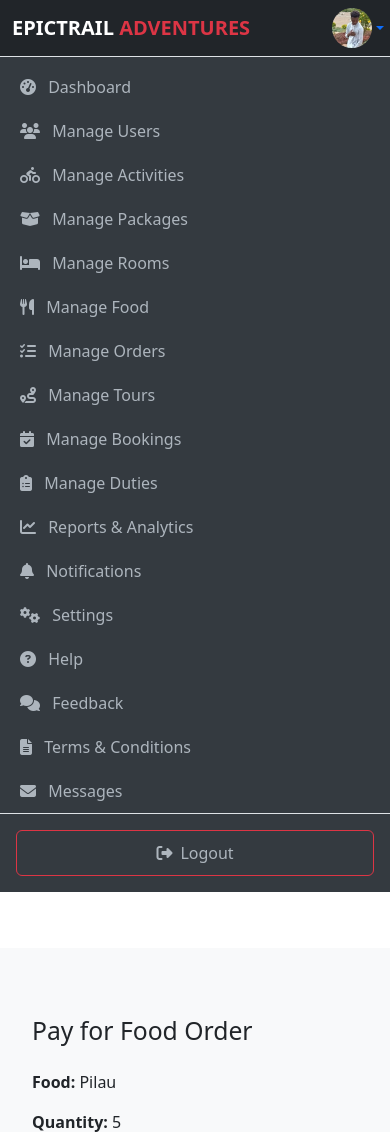
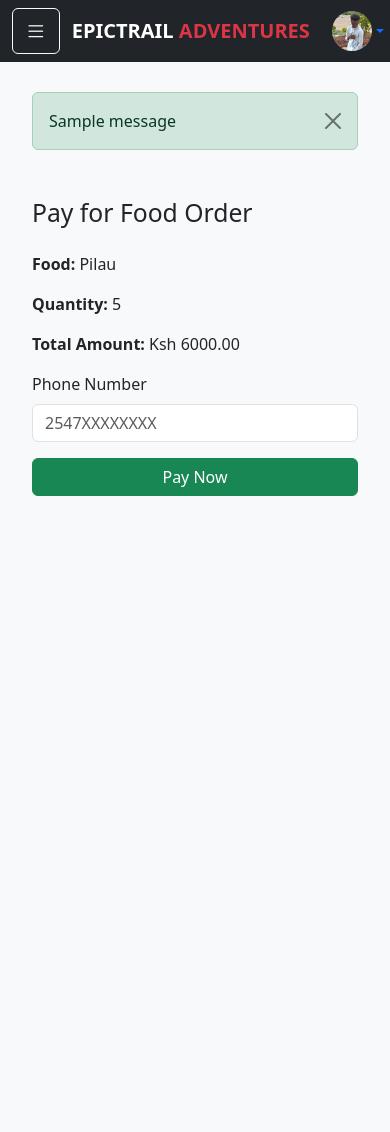
Before and after one commit to kelvin-nyale/EpicTrail-online-booking-and-resource-management-system, a Django app: page /pay-food/2/ in a window 390 px wide. Shown: the top 1132 px of the page. After the commit the page ends 496 px from the top, so only its background shows below. Run offline with Django 5.2, Linux system fonts and the light colour scheme; a user stored in the database is signed in; data comes from the database, SQL or seed files in the repository; both versions use the stored data as it was after the commit; tables that the repository leaves empty hold one stand-in row (values such as "Sample post"); one stand-in notice (Sample message) is shown.

Commit message:
Added M-PESA payment integration

```diff
--- a/myApp/templates/base.admin.html
+++ b/myApp/templates/base.admin.html
@@ -78,6 +78,22 @@
                 margin-left: 0;
             }
         }
+        @media (max-width: 991.98px) {
+    .sidebar {
+        position: fixed;
+        top: 56px;
+        left: 0;
+        width: 250px;
+        height: calc(100vh - 56px);
+        background-color: #343a40;
+        padding-top: 1rem;
+        z-index: 1050;
+    }
+    .content {
+        margin-left: 0 !important;
+    }
+}
+
     </style>
 </head>
 
@@ -85,6 +101,11 @@
     <!-- Top Navbar -->
 <nav class="navbar navbar-expand-lg navbar-dark bg-dark">
     <div class="container-fluid">
+        <!-- Sidebar Toggle Button for Mobile -->
+        <button class="btn btn-outline-light d-lg-none me-2" type="button" data-bs-toggle="collapse" data-bs-target="#sidebarMenu">
+            <i class="bi bi-list fs-4"></i>
+        </button>
+
         <a class="navbar-brand" href="#"><strong>EPICTRAIL <span class="text-danger">ADVENTURES</span></strong></a>
 
         <div class="d-flex align-items-center">
@@ -128,16 +149,14 @@
 </nav>
 
 <!-- Sidebar -->
-    <div class="sidebar">
+<div class="collapse d-lg-block sidebar" id="sidebarMenu">
     <h5 class="text-center py-3 border-bottom">Menu</h5>
 
-        <!-- Sidebar Menu -->
     <a href="{% url 'admin_dashboard' %}"><i class="fas fa-tachometer-alt me-2"></i> Dashboard</a>
     <a href="{% url 'users' %}"><i class="fas fa-users me-2"></i> Manage Users</a>
     <a href="{% url 'activity_list' %}"><i class="fas fa-biking me-2"></i> Manage Activities</a>
     <a href="{% url 'list_packages' %}"><i class="fas fa-box-open me-2"></i> Manage Packages</a>
     <a href="{% url 'list_rooms' %}"><i class="fas fa-bed me-2"></i> Manage Rooms</a>
-        <!-- <a href="{% url 'room_types' %}"><i class="fas fa-plus-circle me-2"></i> Manage Room Types</a> -->
     <a href="{% url 'food_list' %}"><i class="fas fa-utensils me-2"></i> Manage Food</a>
     <a href="{% url 'manage_orders' %}"><i class="fas fa-tasks me-2"></i> Manage Orders</a>
     <a href="{% url 'tours' %}"><i class="fas fa-route me-2"></i> Manage Tours</a>
@@ -149,14 +168,13 @@
     <a href="#"><i class="fas fa-question-circle me-2"></i> Help</a>
     <a href="#"><i class="fas fa-comments me-2"></i> Feedback</a>
     <a href="#"><i class="fas fa-file-alt me-2"></i> Terms & Conditions</a>
-        <a href="#"><i class="fas fa-envelope me-2"></i> Messages</a>
+    <a href="#"><i class="fas fa-envelope me-2 mb-5"></i> Messages</a>
 
     <!-- Logout button at the bottom -->
-        <div class="p-3 border-top" style="position: relative; bottom: 0; width: 100%;">
+    <!-- <div class="p-3 border-top" style="position: relative; bottom: 0; width: 100%;">
         <a href="{% url 'logout' %}" class="btn btn-outline-danger w-100"><i class="fas fa-sign-out-alt me-2"></i>Logout</a>
+    </div> -->
 </div>
-    </div>
-
     <!-- Main Content -->
     <div class="content">
         {% block content %}
--- a/myApp/templates/dashboard.staff.html
+++ b/myApp/templates/dashboard.staff.html
@@ -3,7 +3,7 @@
 
 <!-- Stats -->
 <div class="row mb-4">
-    <div class="col-md-4">
+    <div class="col-md-4 g-2">
         <div class="card shadow-sm">
             <div class="card-body text-center">
                 <h5>Upcoming Bookings</h5>
@@ -14,7 +14,7 @@
             </div>
         </div>
     </div>
-    <div class="col-md-4">
+    <div class="col-md-4 g-2">
         <div class="card shadow-sm">
             <div class="card-body text-center">
                 <h5>Bookings to be Approved</h5>
@@ -23,7 +23,7 @@
             </div>
         </div>
     </div>
-    <div class="col-md-4">
+    <div class="col-md-4 g-2">
         <div class="card shadow-sm">
             <div class="card-body text-center">
                 <h5>Assigned Resources</h5>
--- a/myApp/templates/dashboard.user.html
+++ b/myApp/templates/dashboard.user.html
@@ -3,7 +3,7 @@
 
 <!-- Overview Cards -->
 <div class="row mb-4">
-    <div class="col-md-6 col-lg-4">
+    <div class="col-md-6 col-lg-4 g-2">
         <div class="card shadow-sm">
             <div class="card-body text-center">
                 <h5>My Bookings</h5>
@@ -11,7 +11,7 @@
             </div>
         </div>
     </div>
-    <div class="col-md-6 col-lg-4">
+    <div class="col-md-6 col-lg-4 g-2">
         <div class="card shadow-sm">
             <div class="card-body text-center">
                 <h5>Available Services</h5>
@@ -19,7 +19,7 @@
             </div>
         </div>
     </div>
-    <div class="col-md-6 col-lg-4">
+    <div class="col-md-6 col-lg-4 g-2">
         <div class="card shadow-sm">
             <div class="card-body text-center">
                 <h5>Notifications</h5>
--- a/myApp/templates/pay_food.html
+++ b/myApp/templates/pay_food.html
@@ -2,6 +2,17 @@
 {% block title %}Pay for Food Order{% endblock %}
 
 {% block content %}
+{% if messages %}
+<div class="container mt-3">
+    {% for message in messages %}
+        <div class="alert alert-{{ message.tags }} alert-dismissible fade show" role="alert">
+            {{ message }}
+            <button type="button" class="btn-close" data-bs-dismiss="alert" aria-label="Close"></button>
+        </div>
+    {% endfor %}
+</div>
+{% endif %}
+
 <div class="container mt-5">
     <h2 class="mb-4">Pay for Food Order</h2>
 
--- a/myApp/views.py
+++ b/myApp/views.py
@@ -26,6 +26,7 @@ from django.core import management
 from .models import SystemSetting
 
 # for initiating stk push
+from .mpesa import initiate_stk_push
 import json
 import requests, base64
 from requests.auth import HTTPBasicAuth
@@ -1409,27 +1410,6 @@ def reports_analytics(request):
 
 # --- USERS ---
 
-# @login_required
-# def place_order(request):
-#     foods = Food.objects.all()
-
-#     if request.method == "POST":
-#         food_id = request.POST.get("food")
-#         quantity = int(request.POST.get("quantity"))
-#         check_in = request.POST.get("check_in")
-
-#         food = get_object_or_404(Food, id=food_id)
-
-#         FoodOrder.objects.create(
-#             user=request.user,
-#             food=food,
-#             quantity=quantity,
-#             check_in=check_in,
-#             status="Pending"
-#         )
-#         return redirect("my_orders")  # user is redirected to their orders list
-
-#     return render(request, "place_order.html", {"foods": foods})
 @login_required
 def place_order(request):
     foods = Food.objects.all()
@@ -1458,18 +1438,49 @@ def place_order(request):
 
     return render(request, "place_order.html", {"foods": foods})
 
+
+# @login_required
+# def pay_food_order(request, order_id):
+#     order = get_object_or_404(FoodOrder, id=order_id)
+
+#     # Calculate total amount
+#     total_amount = order.food.price_per_person * order.quantity
+
+#     if request.method == "POST":
+#         phone = request.POST.get("phone")
+#         if not phone:
+#             messages.error(request, "Please enter a valid phone number.")
+#             return redirect("pay_food_order", order_id=order_id)
+
+#         try:
+#             result = initiate_stk_push(phone, total_amount)
+#             # Check if STK Push was successful
+#             if result.get("ResponseCode") == "0":
+#                 messages.success(request, "STK Push initiated! Check your phone to complete payment.")
+#             else:
+#                 messages.error(request, f"Payment failed: {result.get('errorMessage', 'Unknown error')}")
+#         except Exception as e:
+#             messages.error(request, f"Error initiating payment: {str(e)}")
+
+#         return redirect("my_orders")
+
+#     # Dynamic base template based on user role
+#     base_template = (
+#         "base.admin.html" if request.user.is_superuser
+#         else "base.staff.html" if request.user.is_staff
+#         else "base.user.html"
+#     )
+
+#     return render(request, "pay_food.html", {
+#         "order": order,
+#         "total_amount": total_amount,
+#         "base_template": base_template,
+#         "navbar": "stk"
+#     })
 @login_required
 def pay_food_order(request, order_id):
     order = get_object_or_404(FoodOrder, id=order_id)
-
-    # Calculate total amount
     total_amount = order.food.price_per_person * order.quantity
-
-    if request.method == "POST":
-        phone = request.POST.get("phone")
-        result = initiate_stk_push(phone, total_amount)
-        messages.success(request, "STK Push initiated!")
-        return redirect("my_orders")
 
     # Dynamic base template
     base_template = (
@@ -1478,12 +1489,25 @@ def pay_food_order(request, order_id):
         else "base.user.html"
     )
 
+    if request.method == "POST":
+        phone = request.POST.get("phone")
+        response = initiate_stk_push(phone, total_amount)
+
+        # Check M-Pesa response
+        if response.get("ResponseCode") == "0":
+            messages.success(request, "STK Push initiated! Check your phone to complete the payment.")
+        else:
+            error_msg = response.get("errorMessage", "Failed to initiate payment. Please try again.")
+            messages.error(request, f"STK Push failed: {error_msg}")
+
+        return redirect("my_orders")
+
     return render(request, "pay_food.html", {
         "order": order,
         "total_amount": total_amount,
         "base_template": base_template,
-        "navbar": "stk"
     })
+
 
 
 # Food menu listing
@@ -1716,48 +1740,61 @@ def system_settings(request):
 # ------------ M-Pesa Integration views ------------
 
 # ---------- UTILITY FUNCTIONS ----------
-def get_mpesa_access_token():
-    """
-    Get OAuth access token from Safaricom
-    """
-    token_url = f"https://{MPESA_ENVIRONMENT}/oauth/v1/generate?grant_type=client_credentials"
-    response = requests.get(token_url, auth=HTTPBasicAuth(MPESA_CONSUMER_KEY, MPESA_CONSUMER_SECRET))
-    access_token = response.json().get('access_token')
-    return access_token
-
-def generate_password():
-    """
-    Generate base64 encoded password for STK Push
-    """
-    timestamp = datetime.now().strftime('%Y%m%d%H%M%S')
-    password = base64.b64encode(f"{MPESA_SHORTCODE}{MPESA_PASSKEY}{timestamp}".encode()).decode('utf-8')
-    return password, timestamp
-
-def initiate_stk_push(phone, amount, account_reference="EpicTrail Adventures", transaction_desc="Booking/Food orders Payment"):
-    """
-    Initiate Lipa na M-Pesa Online STK Push
-    """
-    password, timestamp = generate_password()
-    access_token = get_mpesa_access_token()
-
-    stk_url = f"https://{MPESA_ENVIRONMENT}/mpesa/stkpush/v1/processrequest"
-    headers = {"Authorization": f"Bearer {access_token}", "Content-Type": "application/json"}
-    payload = {
-        "BusinessShortCode": MPESA_SHORTCODE,
-        "Password": password,
-        "Timestamp": timestamp,
-        "TransactionType": "CustomerPayBillOnline",
-        "Amount": amount,
-        "PartyA": phone,
-        "PartyB": MPESA_SHORTCODE,
-        "PhoneNumber": phone,
-        "CallBackURL": CALLBACK_URL,
-        "AccountReference": account_reference,
-        "TransactionDesc": transaction_desc,
-    }
-
-    response = requests.post(stk_url, json=payload, headers=headers)
-    return response.json()
+# def generate_password():
+#     """
+#     Generate Lipa na M-Pesa Online password
+#     """
+#     timestamp = datetime.now().strftime("%Y%m%d%H%M%S")
+#     password_str = f"{settings.MPESA_SHORTCODE}{settings.MPESA_PASSKEY}{timestamp}"
+#     password = base64.b64encode(password_str.encode('utf-8')).decode('utf-8')
+#     return password, timestamp
+
+# def get_mpesa_access_token():
+#     """
+#     Get M-Pesa OAuth access token
+#     """
+#     token_url = f"{settings.MPESA_BASE_URL}/oauth/v1/generate?grant_type=client_credentials"
+#     response = requests.get(
+#         token_url,
+#         auth=HTTPBasicAuth(settings.MPESA_CONSUMER_KEY, settings.MPESA_CONSUMER_SECRET)
+#     )
+#     response_data = response.json()
+#     access_token = response_data.get("access_token")
+#     if not access_token:
+#         raise Exception(f"Failed to get M-Pesa access token: {response_data}")
+#     return access_token
+
+# def initiate_stk_push(phone, amount, account_reference="EpicTrail Adventures", transaction_desc="Payment"):
+#     """
+#     Initiate Lipa na M-Pesa STK Push
+#     """
+#     password, timestamp = generate_password()
+#     access_token = get_mpesa_access_token()
+#     stk_url = f"{settings.MPESA_BASE_URL}/mpesa/stkpush/v1/processrequest"
+
+#     payload = {
+#         "BusinessShortCode": settings.MPESA_SHORTCODE,
+#         "Password": password,
+#         "Timestamp": timestamp,
+#         "TransactionType": "CustomerPayBillOnline",
+#         "Amount": amount,
+#         "PartyA": phone,
+#         "PartyB": settings.MPESA_SHORTCODE,
+#         "PhoneNumber": phone,
+#         "CallBackURL": settings.CALLBACK_URL,
+#         "AccountReference": account_reference,
+#         "TransactionDesc": transaction_desc,
+#     }
+
+#     headers = {
+#         "Authorization": f"Bearer {access_token}",
+#         "Content-Type": "application/json"
+#     }
+
+#     response = requests.post(stk_url, json=payload, headers=headers)
+#     return response.json()
+
+
 
 
 # ---------- VIEWS ----------
@@ -1767,53 +1804,6 @@ def stk(request):
 # def token(request):
 #     token = get_mpesa_access_token()
 #     return render(request, 'token.html', {"token": token})
-
-# # booking payment view
-# def pay_booking(request, booking_id):
-#     booking = get_object_or_404(Booking, id=booking_id)
-
-#     if request.method == "POST":
-#         phone = request.POST.get("phone")
-#         amount = booking.total_amount  # ensure total_amount is stored/calculated
-
-#         result = initiate_stk_push(phone, amount)
-
-#         # Optional: Log result or handle failure here
-#         if result.get("ResponseCode") == "0":
-#             messages.success(request, "STK Push initiated successfully! Please complete the payment on your phone.")
-#         else:
-#             messages.error(request, f"Payment initiation failed: {result.get('errorMessage', 'Unknown error')}")
-
-#         return redirect("booking_list")  # redirect user to bookings list after initiating payment
-
-#     # Dynamic base template
-#     base_template = (
-#         "base.admin.html" if request.user.is_superuser
-#         else "base.staff.html" if request.user.is_staff
-#         else "base.user.html"
-#     )
-
-#     return render(request, "pay.html", {
-#         "booking": booking,
-#         "base_template": base_template,
-#         "navbar": "stk"
-#     })
-
-# Payment of food orders
-# @login_required
-# def pay_food_order(request, order_id):
-#     order = get_object_or_404(FoodOrder, id=order_id)
-
-#     if request.method == "POST":
-#         phone = request.POST.get("phone")
-#         total_amount = order.food.price_per_person * order.quantity
-#         result = initiate_stk_push(phone, total_amount, account_reference=f"FoodOrder-{order.id}", transaction_desc="Food Payment")
-#         messages.success(request, "STK Push initiated! Check your phone to complete payment.")
-#         return redirect("my_orders")  # redirect after payment
-
-#     base_template = "base.user.html"
-#     return render(request, "pay_food.html", {"order": order, "base_template": base_template, "navbar": "stk"})
-
 
 @csrf_exempt
 def mpesa_callback(request):
```
Also changed, not shown: EpicTrailAdventures/settings.py (+10 -1 lines), myApp/context_processors.py (+12 -0 lines), myApp/mpesa.py (added, +58 -0 lines), myApp/templates/base.staff.html (+7 -3 lines), myApp/templates/base.user.html (+10 -5 lines), myApp/templates/dashboard.admin.html (+12 -4 lines), db.sqlite3, media/profile_photos/Asmah.png (added), media/profile_photos/Asmah_MRvuHkQ.png (added). Lines whose indentation alone changed are shown as unchanged.
